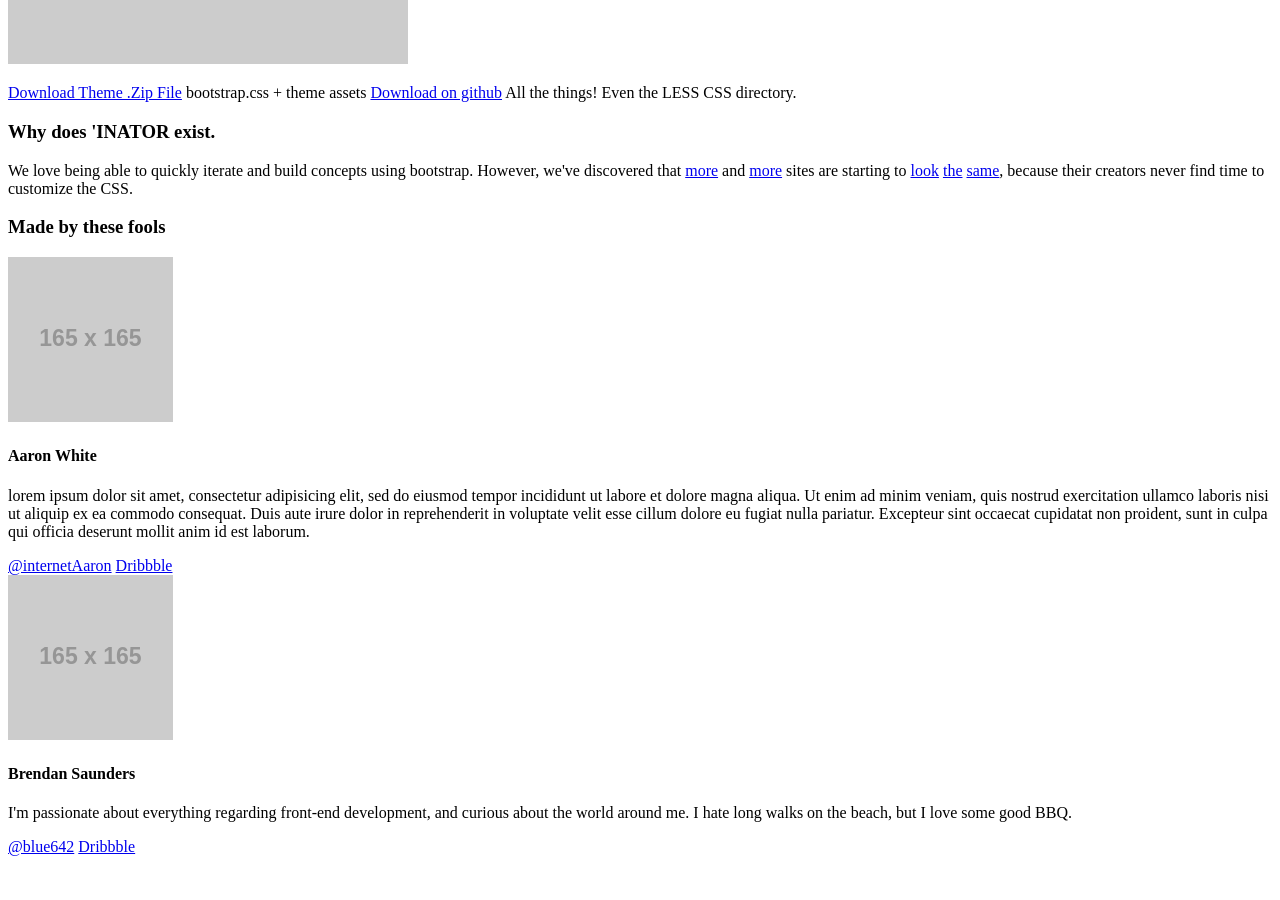
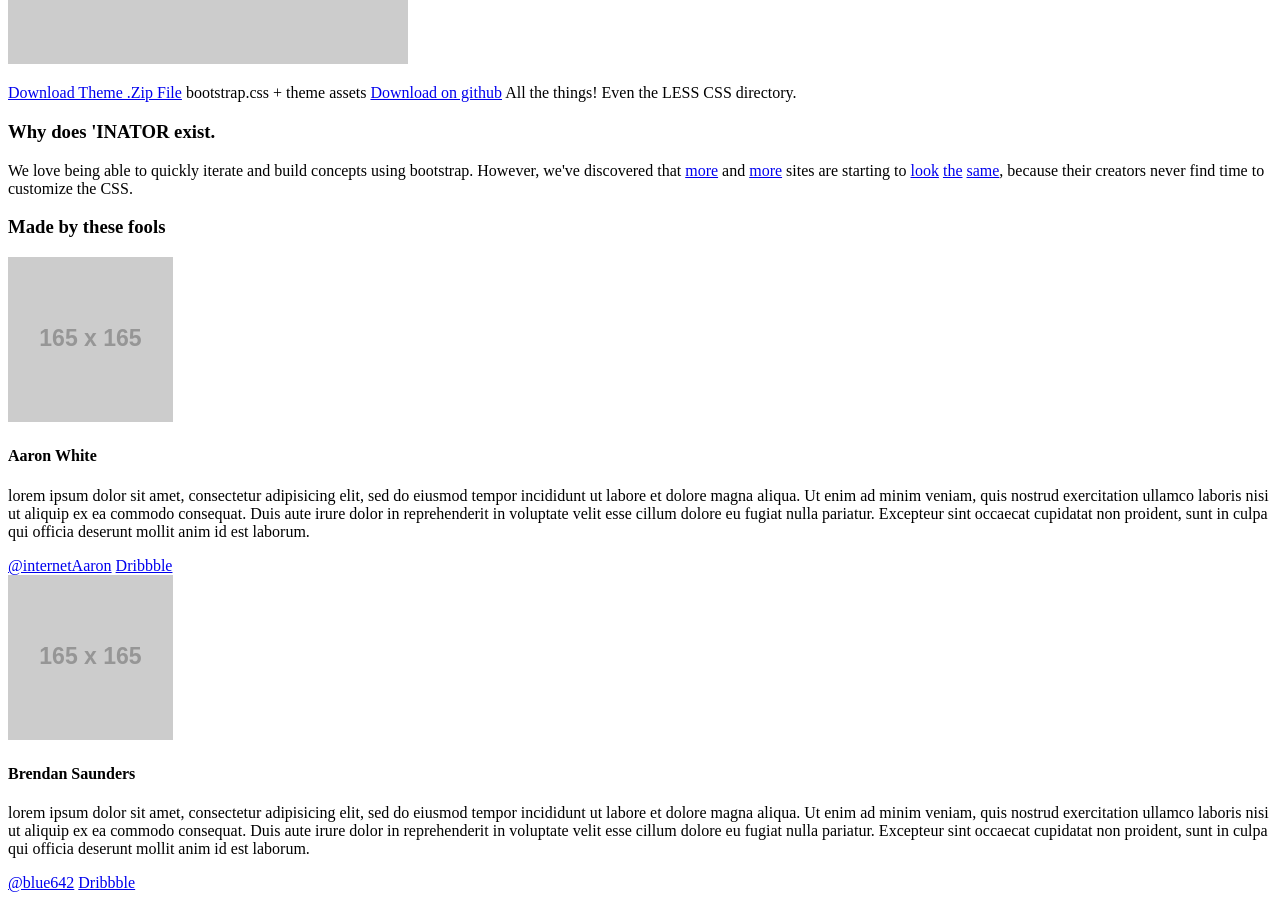
Before and after one commit to bootstrapinator/bootstrapinator, a Jekyll site: the page built from index.html, in a window 1280 px wide and 900 px high, scrolled down 1231 px. Built offline with Jekyll 4.4.1, drawn with Linux system fonts in a browser that asks for light colours; nearby versions of some CDN libraries; before the commit the page ends 2095 px from its top, so only the background shows below that.

Commit message:
removed my temp bio and added back lore ipsum…

```diff
--- a/index.html
+++ b/index.html
@@ -62,7 +62,7 @@
 <div>
   <img src="http://placehold.it/165x165" />
   <h4>Brendan Saunders</h4>
-  <p>I'm passionate about everything regarding front-end development, and curious about the world around me. I hate long walks on the beach, but I love some good BBQ.</p>
+  <p>lorem ipsum dolor sit amet, consectetur adipisicing elit, sed do eiusmod tempor incididunt ut labore et dolore magna aliqua. Ut enim ad minim veniam, quis nostrud exercitation ullamco laboris nisi ut aliquip ex ea commodo consequat. Duis aute irure dolor in reprehenderit in voluptate velit esse cillum dolore eu fugiat nulla pariatur. Excepteur sint occaecat cupidatat non proident, sunt in culpa qui officia deserunt mollit anim id est laborum.</p>
   <a href="http://twitter.com/blue642">@blue642</a>
   <a href="http://dribbble.com/blue642">Dribbble</a>
 </div>
```
